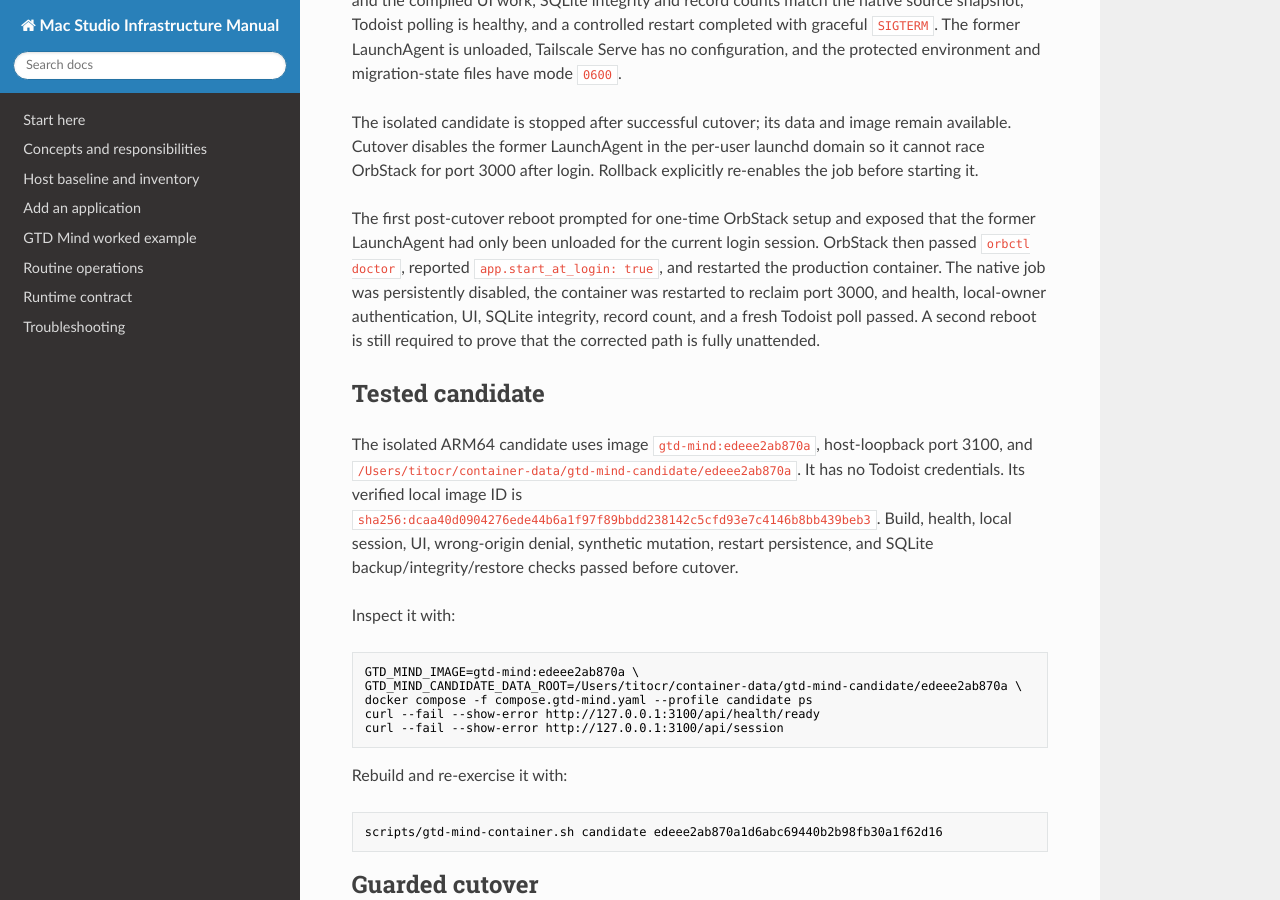
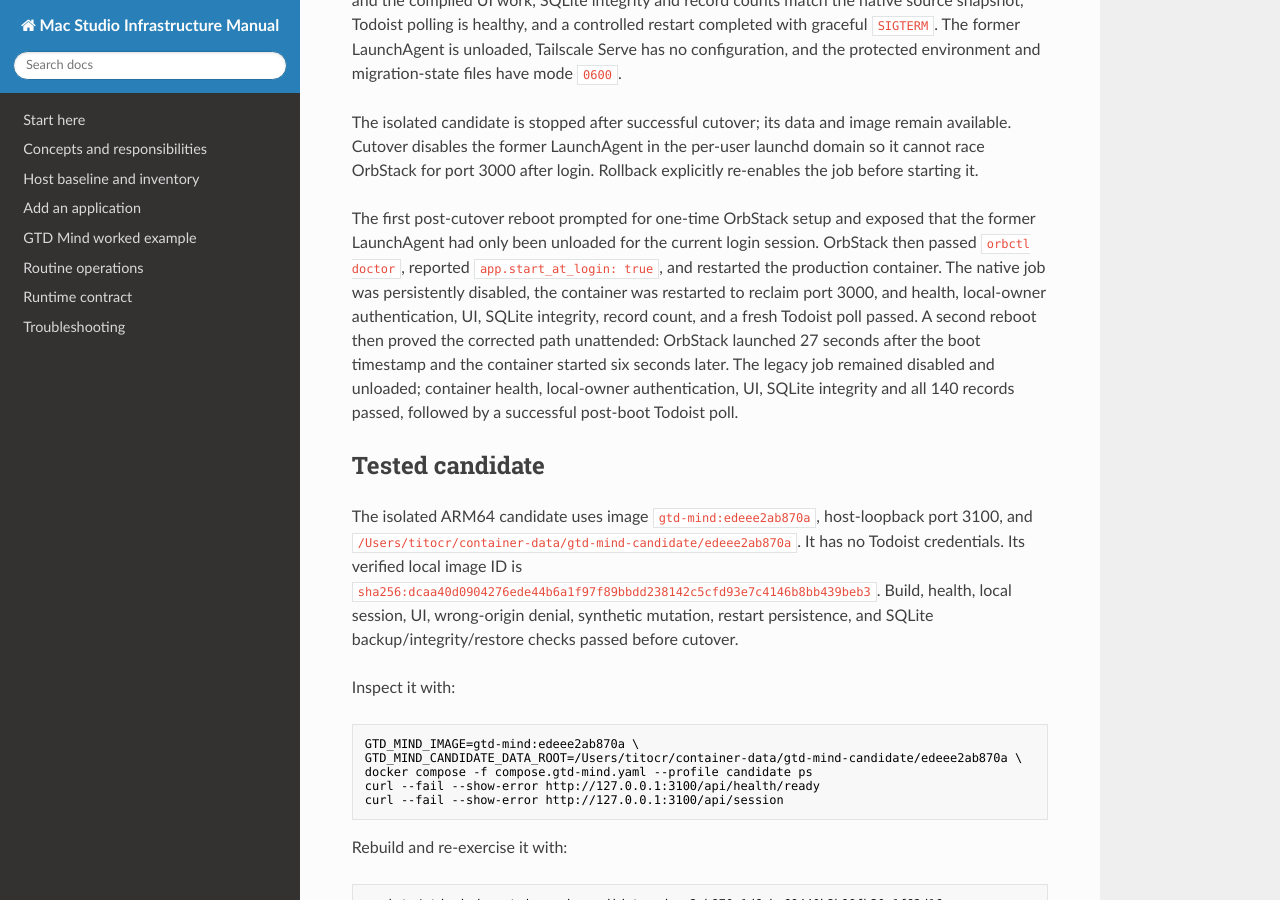
Before and after one commit to titocr/infrastructure, an MkDocs documentation site: the page built from docs/projects/gtd-mind-runtime.md, in a window 1280 px wide and 900 px high, scrolled down 375 px. Built offline with MkDocs 1.6.1, drawn with Linux system fonts in a browser that asks for light colours; nearby versions of some CDN libraries.

Commit message:
Record unattended GTD Mind reboot recovery

```diff
--- a/docs/projects/gtd-mind-runtime.md
+++ b/docs/projects/gtd-mind-runtime.md
@@ -22,7 +22,10 @@ LaunchAgent had only been unloaded for the current login session. OrbStack then
 doctor`, reported `app.start_at_login: true`, and restarted the production container. The native
 job was persistently disabled, the container was restarted to reclaim port 3000, and health,
 local-owner authentication, UI, SQLite integrity, record count, and a fresh Todoist poll passed.
-A second reboot is still required to prove that the corrected path is fully unattended.
+A second reboot then proved the corrected path unattended: OrbStack launched 27 seconds after the
+boot timestamp and the container started six seconds later. The legacy job remained disabled and
+unloaded; container health, local-owner authentication, UI, SQLite integrity and all 140 records
+passed, followed by a successful post-boot Todoist poll.
 
 ## Tested candidate
 
```
